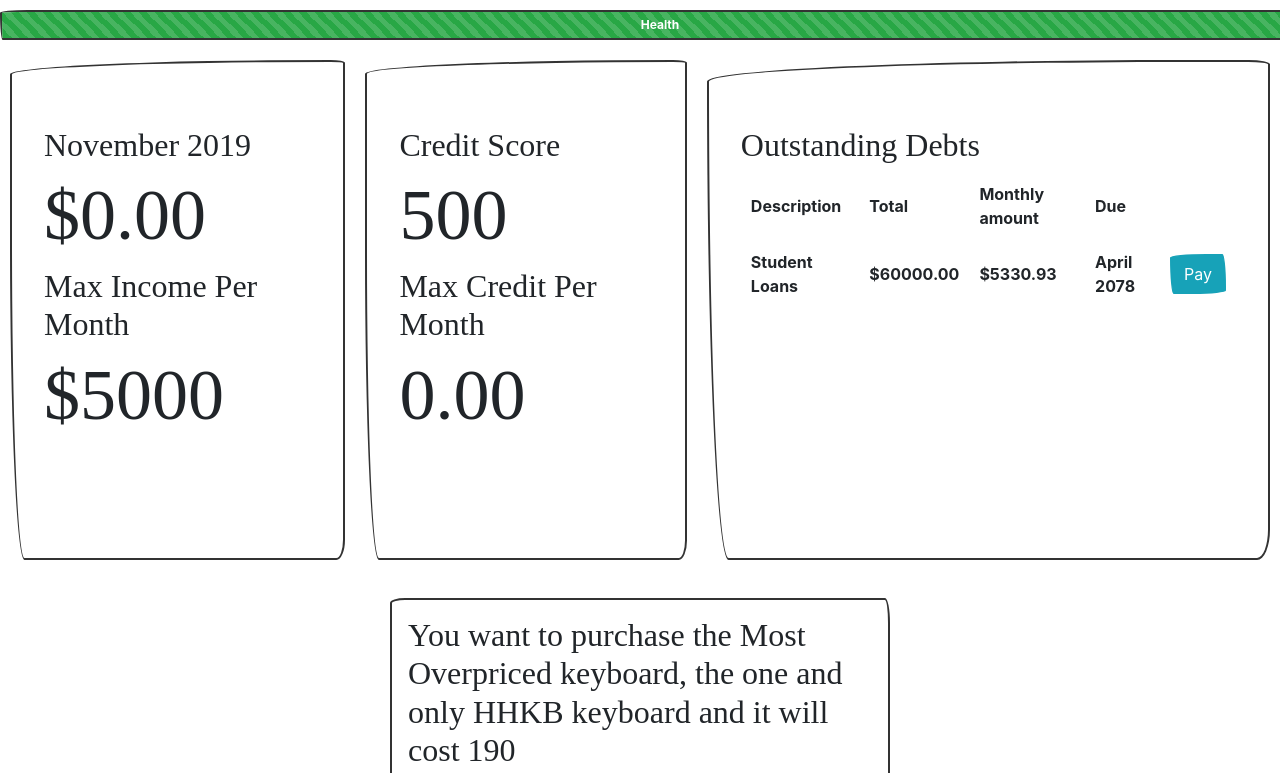
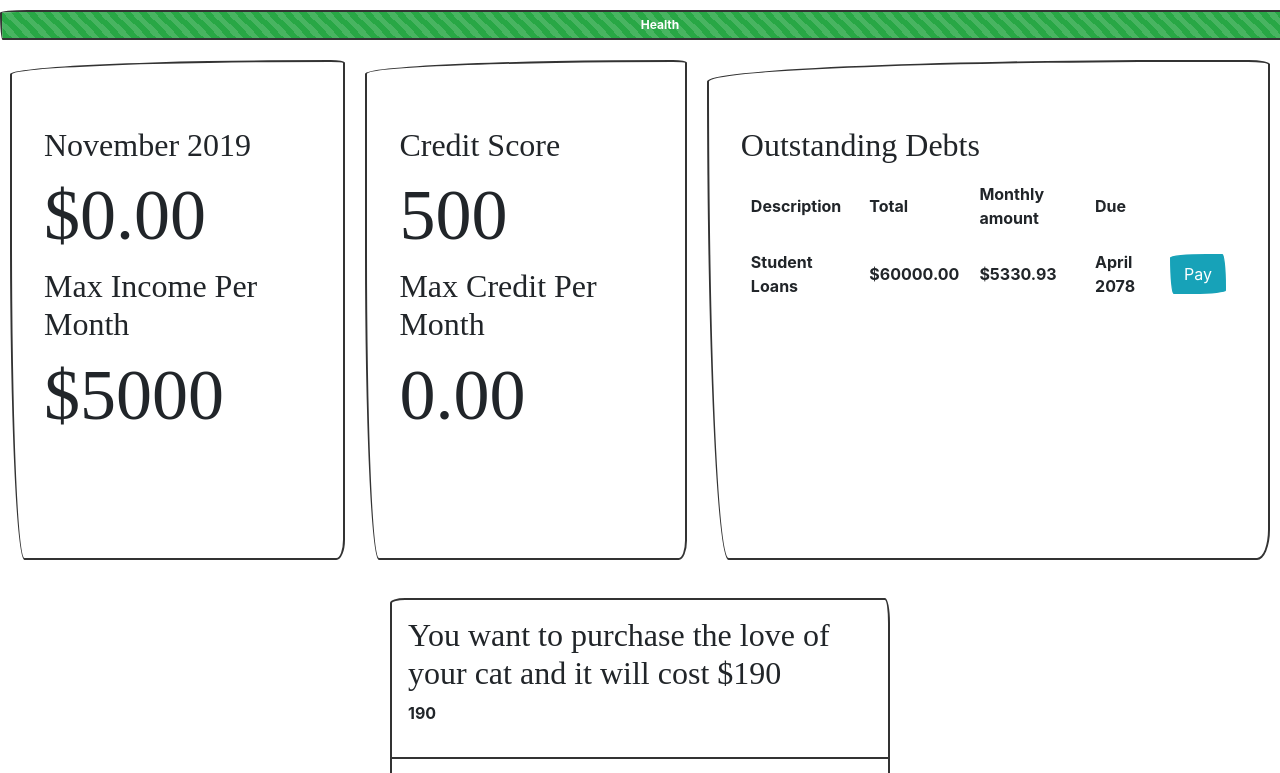
Before and after one commit to anthony-zhou/college-entrepreneur, a React (Create React App) app: page / in a window 1280 px wide. Shown: the top 773 px of the page. Built offline with nearby package versions, Linux system fonts and the light colour scheme; a web font is replaced by a local one.

Commit message:
Added more fun items to purchase

```diff
--- a/src/RandomEvent.js
+++ b/src/RandomEvent.js
@@ -1,6 +1,6 @@
 import React from 'react';
 import Event from './Event'
-const eventItems = ["PhoneMe Ultimate Extra OLED S Max", "SingingSam Galaxy Foldable", "Democratic Republic of Gamers 240hz Monitor", "Lazer LifeAdder Gaming Mouse", "Most Overpriced keyboard, the one and only HHKB keyboard", "very nice mug", "very nice fountain pen", "sketchy adapter", "avacado toast", "AlienWear Smart Laptop with Alexo Included", "Saturn V Lego Set", "amazing pikachonk plushie"];
+const eventItems = ["PhoneMe Ultimate Extra OLED S Max", "SingingSam Galaxy Foldable", "Democratic Republic of Gamers 240hz Monitor", "Lazer LifeAdder Gaming Mouse", "Most Overpriced keyboard, the one and only HHKB keyboard", "very nice mug", "very nice fountain pen", "sketchy adapter", "avacado toast", "AlienWear Smart Laptop with Alexo Included", "Saturn V Lego Set", "amazing pikachonk plushie", "Bithub Backpack", "really expsensive cup of coffee", "book on how to code reactjs", "secret to the universe", "one banana", "love of your cat", "Planck 40% Ortholinear Keyboard", "Blueberry Pie, a great microcomputer", "advertisement spot for a popular UsTuber", "Bell XPS 13", "Boogle Pixel", "book on how to learn financial literacy", "philosopher's stone", "HAMY Safari Fountain Pen", "superpower to nap at anytime anywhere", "canned air", "bottled air", "best bud, a dog", "cute co-woker, a cat", "superpower of not getting coding errors", "LogicTech G305 Gaming Mouse", "Nintech Swap with HappyCons", "GameStation 4", "tickets to that one movie", "bundle or oranges", "very nice mechanical pencil", "MolaritySkin Notebook", "knockoff version of a Swiss watch", "limited edition cereal that disappointingly tastes the same"];
 
 class RandomEvent {
 	constructor(){
@@ -25,7 +25,7 @@ class RandomEvent {
 		if(randomIndex == eventItems.length){
 			randomIndex -= 1;
 		}
-		return "You want to purchase the " + eventItems[randomIndex] + " and it will cost " + this.cost;
+		return "You want to purchase the " + eventItems[randomIndex] + " and it will cost $" + this.cost;
 	}
 
 	static pullValue(){
```
